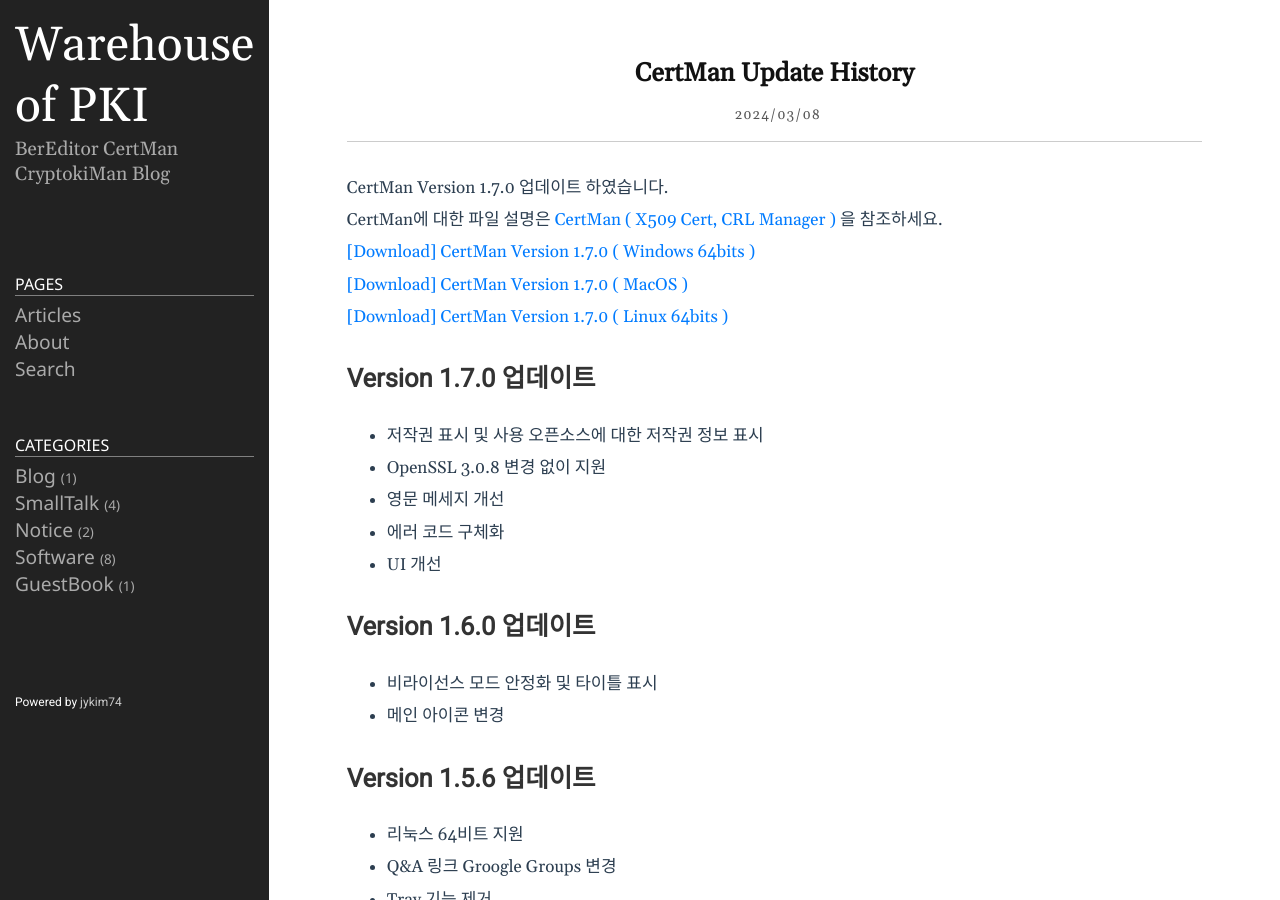
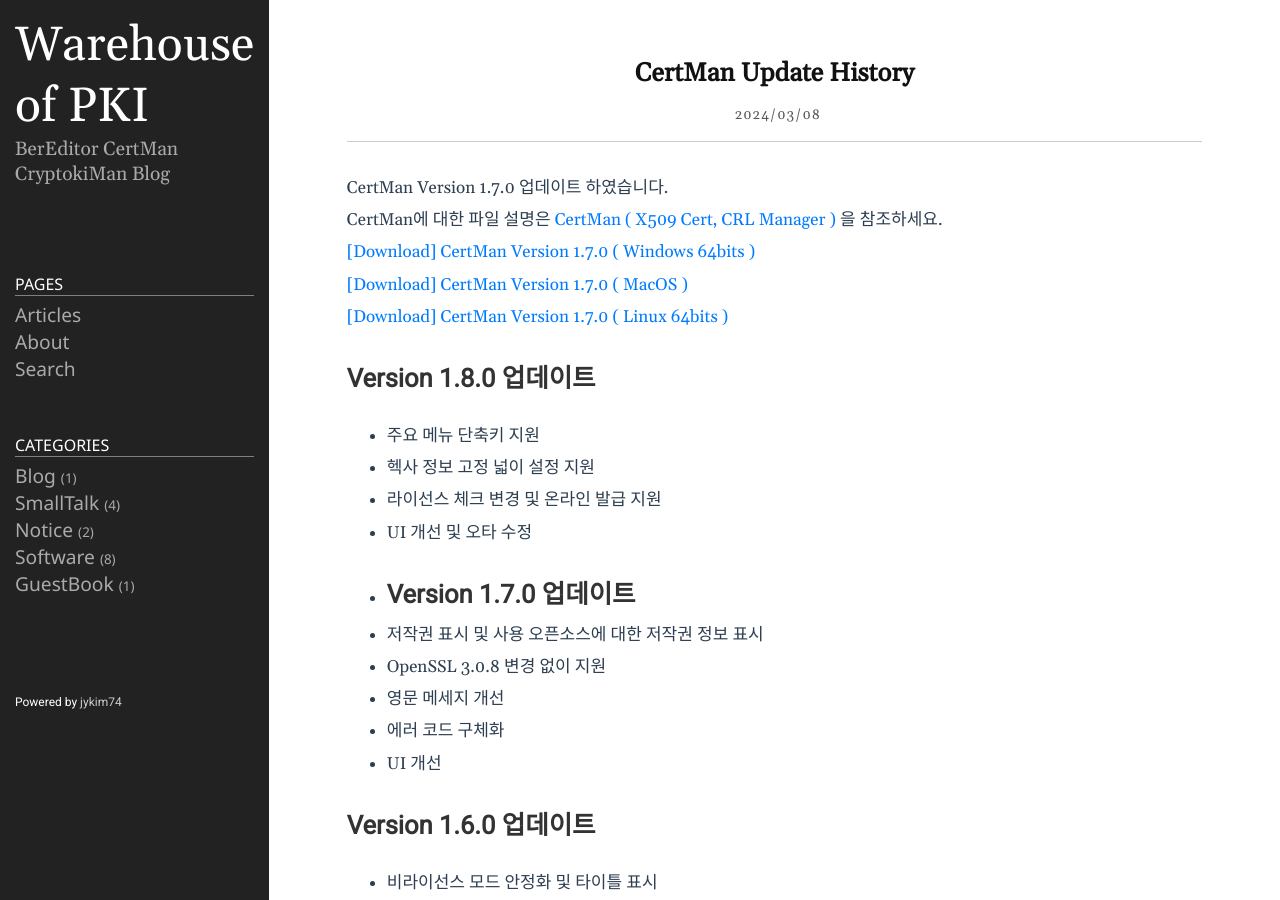
Before and after one commit to jykim74/jykim74.github.io, a Jekyll site: the page built from _posts/2024-03-08-CertManUpdate.md, in a window 1280 px wide and 900 px high. Built offline with Jekyll 4.4.1, drawn with Linux system fonts in a browser that asks for light colours; nearby versions of some CDN libraries; comment, search, counter and statistics services are not loaded.

Commit message:
Update 2024-03-08-CertManUpdate.md

```diff
--- a/_posts/2024-03-08-CertManUpdate.md
+++ b/_posts/2024-03-08-CertManUpdate.md
@@ -11,6 +11,12 @@
 [\[Download\] CertMan Version 1.7.0 ( MacOS )](https://jykim74.github.io/dmg/CertManV170.dmg)
 [\[Download\] CertMan Version 1.7.0 ( Linux 64bits )](https://jykim74.github.io/zip/CertManV170.zip)
 
+## Version 1.8.0 업데이트
+- 주요 메뉴 단축키 지원
+- 헥사 정보 고정 넓이 설정 지원
+- 라이선스 체크 변경 및 온라인 발급 지원
+- UI 개선 및 오타 수정
+-
 ## Version 1.7.0 업데이트
 
 -   저작권 표시 및 사용 오픈소스에 대한 저작권 정보 표시
```
